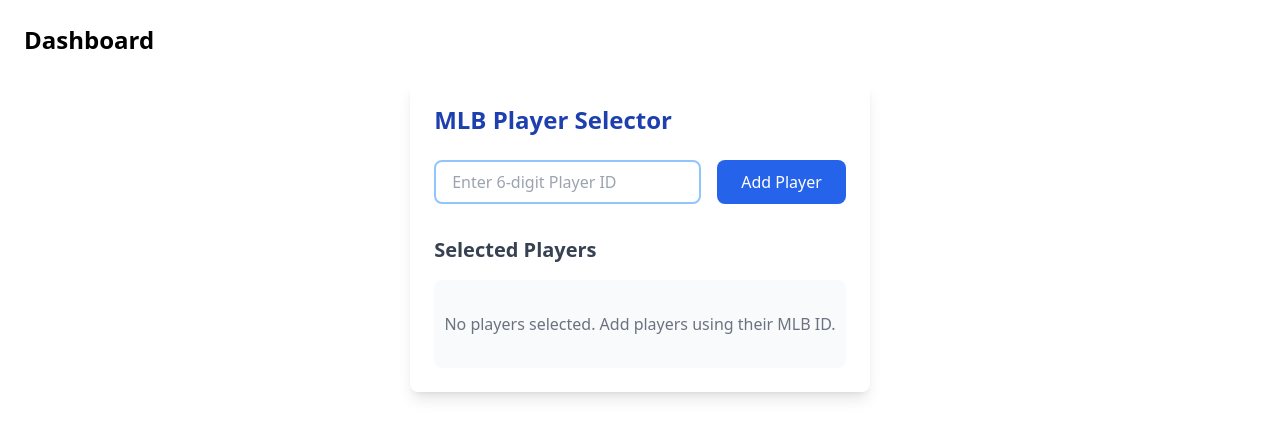
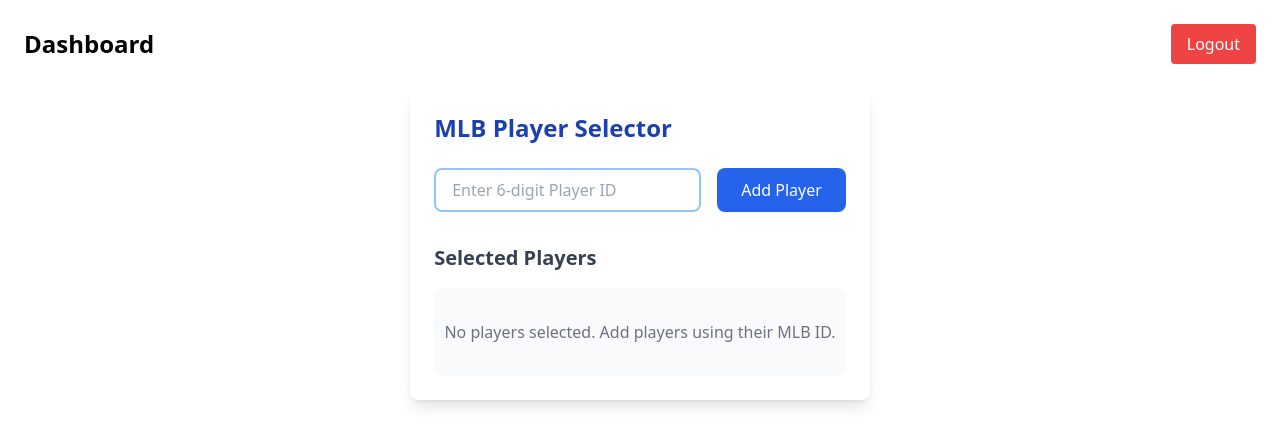
Before and after one commit to Rachel-XMR/MLB-StatHub, a React (Create React App) app: page /dashboard in a window 1280 px wide. Shown: the top 446 px of the page. Built offline with nearby package versions, Linux system fonts and the light colour scheme.

Commit message:
add a logout button (remove auth token)

```diff
--- /dev/null
+++ b/src/Logout.js
@@ -0,0 +1,23 @@
+import React from 'react';
+import { useNavigate } from 'react-router-dom';
+
+const Logout = () => {
+  const navigate = useNavigate();
+
+  const handleLogout = () => {
+    localStorage.removeItem('authToken');
+
+    navigate('/login');
+  };
+
+  return (
+    <button
+      onClick={handleLogout}
+      className="bg-red-500 text-white px-4 py-2 rounded hover:bg-red-600 transition duration-200"
+    >
+      Logout
+    </button>
+  );
+};
+
+export default Logout;
--- a/src/dashboard.js
+++ b/src/dashboard.js
@@ -1,9 +1,14 @@
+import React from 'react';
 import PlayerSelector from './playerSelector';
+import Logout from './Logout';
 
 const Dashboard = () => {
   return (
     <div className="p-6">
-      <h1 className="text-2xl font-bold mb-6">Dashboard</h1>
+      <div className="flex justify-between items-center mb-6">
+        <h1 className="text-2xl font-bold">Dashboard</h1>
+        <Logout />
+      </div>
       <div className="grid gap-6">
         <PlayerSelector />
       </div>
```
